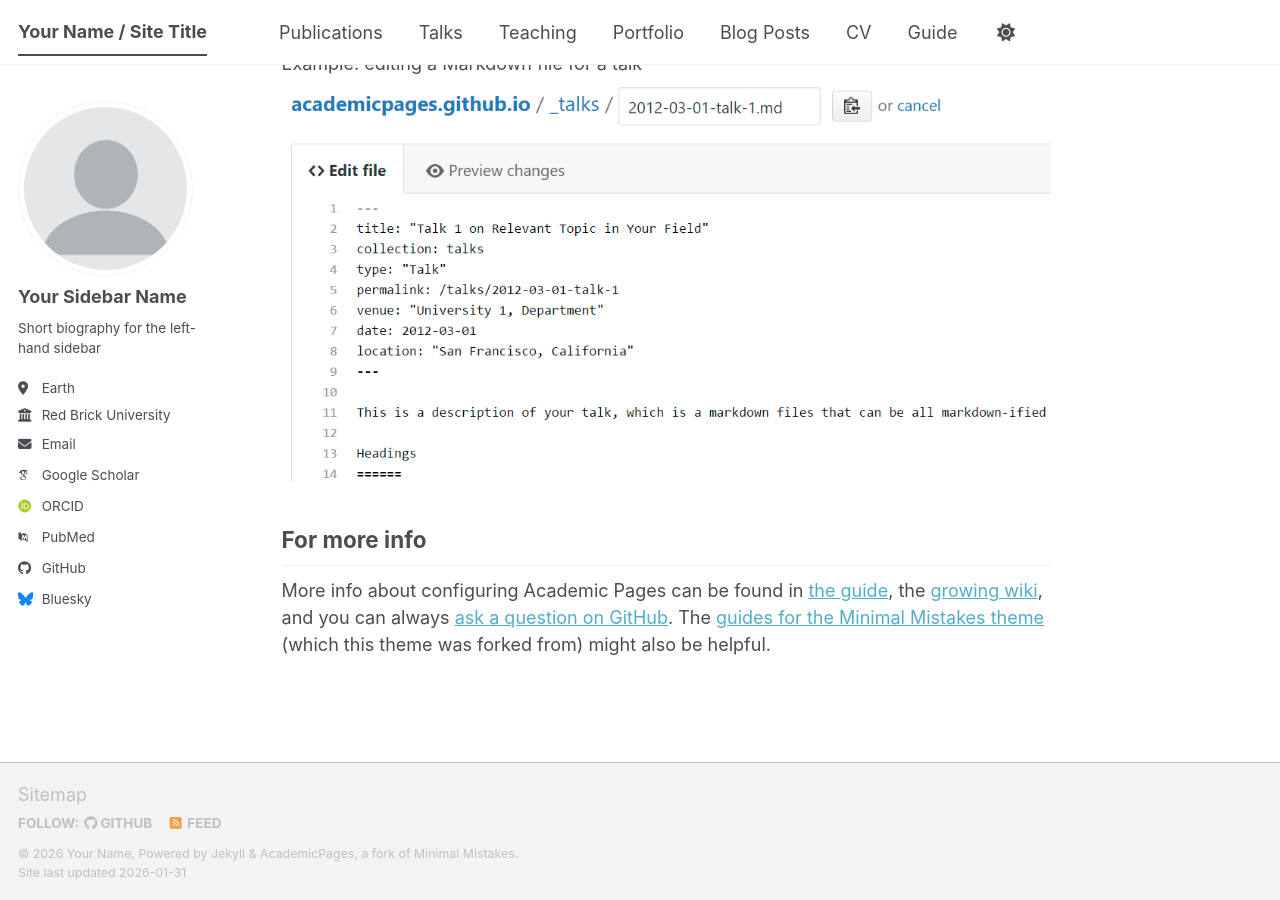
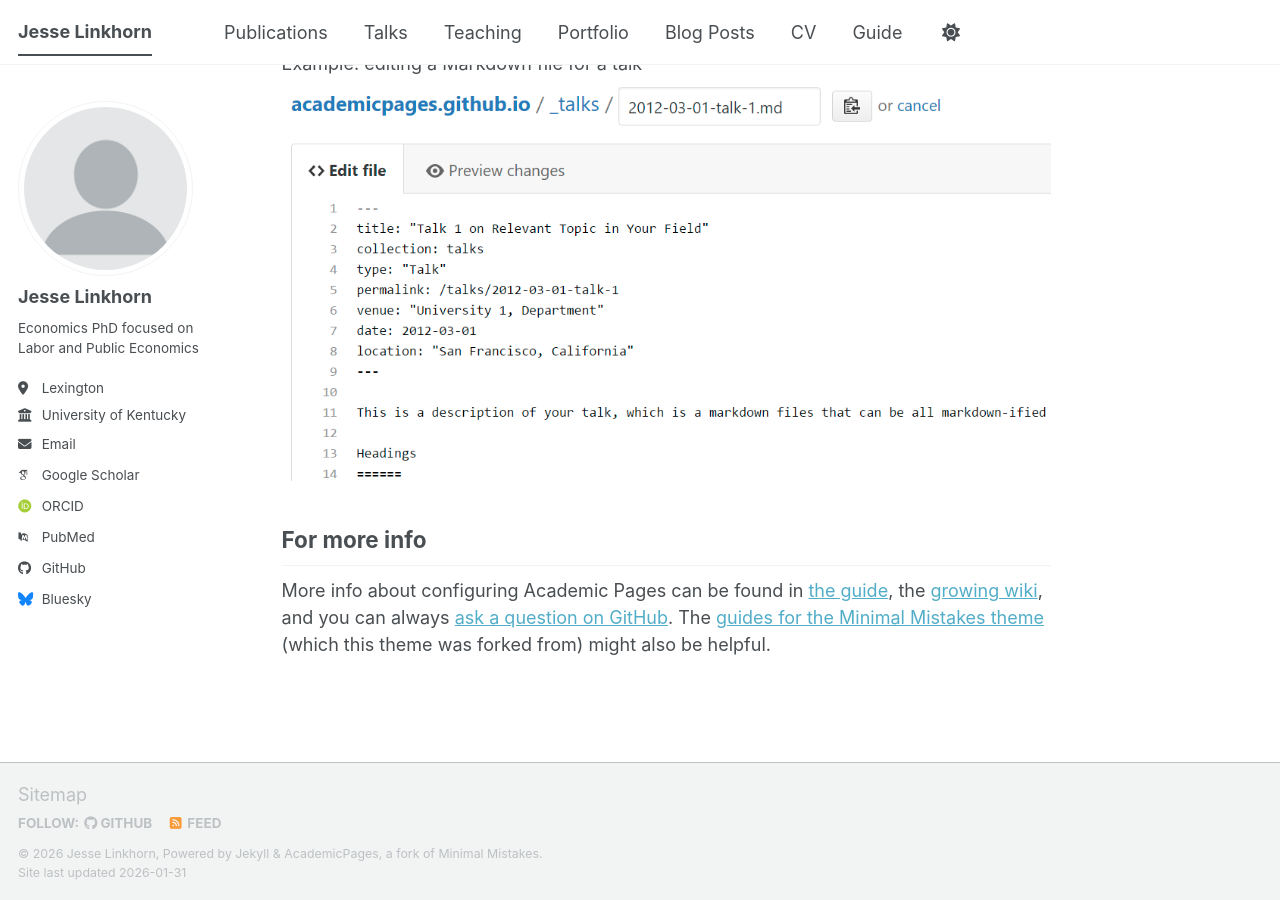
Before and after one commit to linkhornj14/linkhornj14.github.io, a Jekyll site: the page built from _pages/about.md, in a window 1280 px wide and 900 px high, scrolled down 2720 px. Built offline with Jekyll 4.4.1, drawn with Linux system fonts in a browser that asks for light colours; some web fonts are replaced; a script bundle is joined from its source files by our own code; library files that are not in the unit come from our copies.

Commit message:
Update _config.yml
updating test

```diff
--- a/_config.yml
+++ b/_config.yml
@@ -9,9 +9,9 @@
 # Basic Site Settings
 locale                   : "en-US"
 site_theme               : "default" # The available themes options are "default", "air", "sunrise", "mint", "dirt" and "contrast"
-title                    : "Your Name / Site Title"
+title                    : "Jesse Linkhorn"
 title_separator          : "-"
-name                     : &name "Your Name"
+name                     : &name "Jesse Linkhorn"
 description              : &description "Your Name's academic portfolio"   # Update this with a general description of your site, this is the default if not overridden by a page
 url                      : https://academicpages.github.io # The base hostname & protocol for your site e.g. "https://[your GitHub username].github.io",
                                                            # or if you already have some other page hosted on Github then use "https://[your GitHub username].github.io/[Your Repo Name]"
@@ -24,13 +24,13 @@ repository               : "academicpages/academicpages.github.io"
 author:
   # Biographic information
   avatar           : "profile.png"
-  name             : "Your Sidebar Name"
-  pronouns         : # example: "she/her"
-  bio              : "Short biography for the left-hand sidebar"
-  location         : "Earth"
-  employer         : "Red Brick University"
-  uri              : # URL
-  email            : "none@example.org"
+  name             : "Jesse Linkhorn"
+  pronouns         : # example: "he/him"
+  bio              : "Economics PhD focused on Labor and Public Economics"
+  location         : "Lexington"
+  employer         : "University of Kentucky"
+  uri              : # https://github.com/linkhornj14
+  email            : "jesse.linkhorn@Uky.edu"
 
   # Academic websites
   academia         : # URL
```
